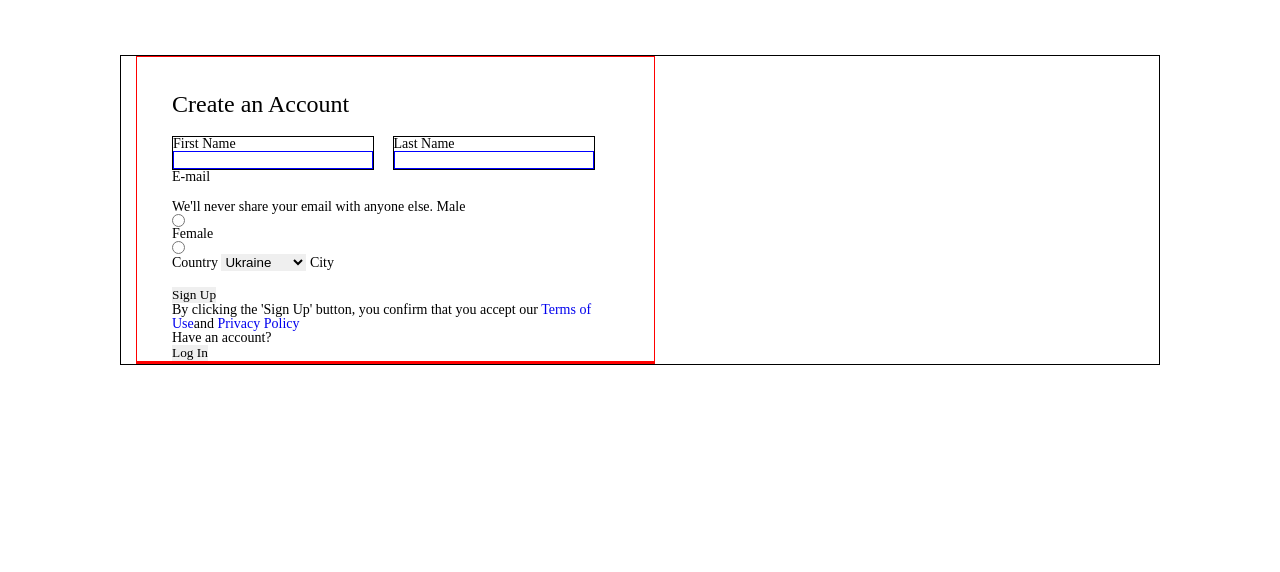
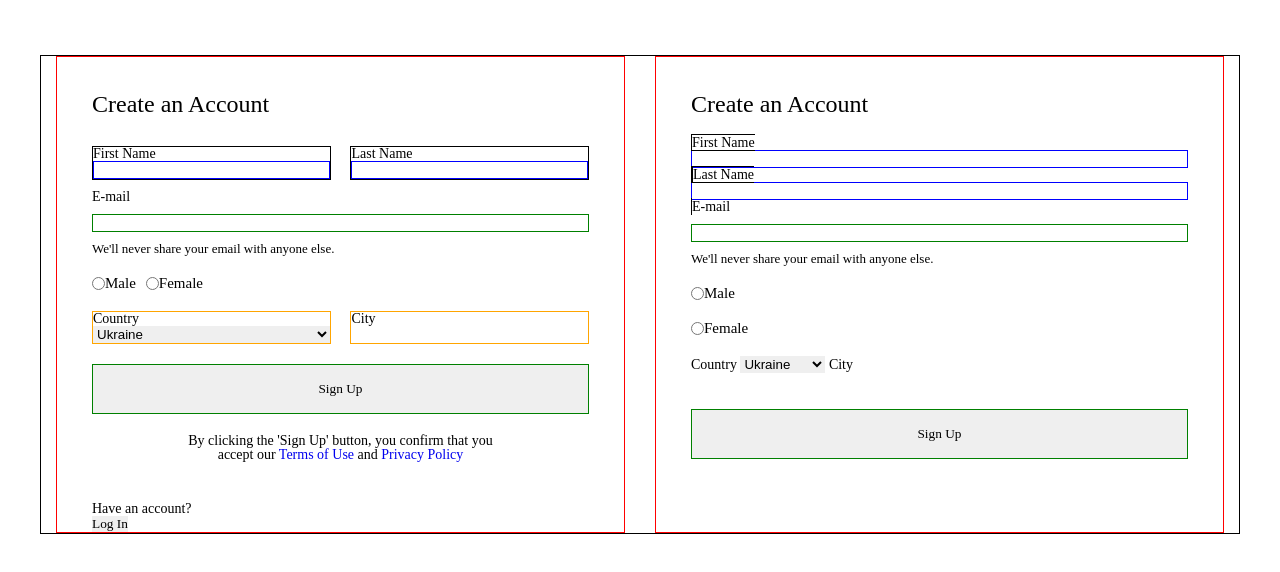
Before and after one commit to PatriarchIvan/Beetroot_Lesson_13_Homework, a plain HTML site: page index.html in a window 1280 px wide. Drawn offline with Linux system fonts and the light colour scheme.

Commit message:
still remorming html css structure

```diff
--- a/css/style.css
+++ b/css/style.css
@@ -1,6 +1,7 @@
 .container {
     max-width: 1200px;
-    margin: 55px 120px;
+    display: flex;
+    margin: 55px auto;
     border: 1px solid black;
 }
 
@@ -9,7 +10,7 @@
     margin: 0 15px;
     border: 1px solid red;
     max-width: 570px;
-    max-height: 590px;
+    max-height: 600px;
 }
 
 .form,
@@ -23,44 +24,90 @@
     font-weight: 500;
 }
 
-.form_input_title {
-    display: inline-block;
-    border: 1px solid black;
-    margin: 0 15px 0 0;
+.user_name {
+    display: flex;
+    justify-content: space-between;
 }
 
-.form_input_last_name:last-child {
-    margin: 0 0;
+.form_input_title {
+    flex-basis: 48%;
+    border: 1px solid black;
+    margin: 10px 0;
 }
 
 .form_input_first_name,
 .form_input_last_name {
-    width: 200px;
     border: 1px solid blue;
+    width: 100%;
 }
 
+.form_input_email {
+    width: 100%;
+    border: 1px solid green;
+    margin: 10px 0;
+}
 
+.form_email_text {
+    font-size: 13px;
+}
 
 .form_email {
 }
-.form_span_email_text {
+
+.user_sex {
+    display: flex;
 }
+
 .form_sex_radio {
+    display: flex;
+    margin: 20px 10px 20px 0;
+    font-size: 15px;
 }
-.form_country {
+
+.form_input_sex {
+    font-size: 15px;
+    order: -1;
 }
+
+.user_geo {
+    display: flex;
+    justify-content: space-between;
+}
+
+.user_country,
+.user_city {
+    display: flex;
+    flex-direction: column;
+    flex-basis: 48%;
+    border: 1px solid orange;
+}
+
 .form_select_country_list {
 }
+
 .form_button {
+    width: 100%;
+    height: 50px;
+    margin: 20px 0;
+    border: 1px solid green;
 }
 .form_footer_text {
+    position: relative;
+    text-align: center;
+    margin: 0 80px 40px 80px;
+}
+
+.form_footer_text::after {
+    content: "" ;
+    position: absolute;
+    background: #E4E4E4;
+    height: 10px;
+    top: 0;
+    left: 0;
 }
 .form_footer_span {
 }
 .form_footer_button {
-}
-
-.form_input_email {
 }
 .form_input_sex {
 }
--- a/index.html
+++ b/index.html
@@ -15,12 +15,63 @@
         <section class="form_section_wrapper">
             <form action="#" class="form">
                 <h2 class="form_title">Create an Account</h2>
-                <label class="form_input_title">First Name<input type="text" class="form_input_first_name" required></label>
-                <label class="form_input_title">Last Name<input type="text" class="form_input_last_name" required></label>
+                <div class="user_name">
+                    <label class="form_input_title">First Name<input type="text" class="form_input_first_name"
+                            required></label>
+                    <label class="form_input_title">Last Name<input type="text" class="form_input_last_name"
+                            required></label>
+                </div>
+                <div class="user_email">
+                    <label class="form_email">E-mail<input type="mail" class="form_input_email" required></label>
+                    <span class="form_email_text">We'll never share your email with anyone else.</span>
+                </div>
+                <div class="user_sex">
+                    <label class="form_sex_radio">Male<input type="radio" class="form_input_sex" value="" name="sex"
+                            required></label>
+                    <label class="form_sex_radio">Female<input type="radio" class="form_input_sex" value="" name="sex"
+                            required></label>
+                </div>
+                <div class="user_geo">
+                    <div class="user_country">
+                        <label for="form_select_country" class="form_country">Country</label>
+                        <select class="form_select_country_list" placeholder="Select" required>
+                            <option value="" class="form_select_country_item">Ukraine</option>
+                            <option value="" class="form_select_country_item" disabled>Ru&#8623&#8623land</option>
+                            <option value="" class="form_select_country_item">EU</option>
+                            <option value="" class="form_select_country_item">USA</option>
+                            <option value="" class="form_select_country_item">Other</option>
+                        </select>
+                    </div>
+                    <div class="user_city">
+                        <label class="form_country">City<input type="text" class="form_select_input_city" required></label>
+                    </div>
+                </div>
+                <button type="submit" class="form_button">Sign Up</button>
+            </form>
+            <footer class="form_footer">
+                <p class="form_footer_text">
+                    By clicking the 'Sign Up' button, you confirm that you accept our
+                    <a href="#" class="form_footer_text_link">Terms of Use</a> and
+                    <a href="#" class="form_footer_text_link">Privacy Policy</a>
+                </p>
+                <span class="form_footer_span">Have an account?</span>
+                <button class="form_footer_button">Log In</button>
+            </footer>
+        </section>
+
+        <section class="form_section_wrapper">
+            <form action="#" class="form">
+                <h2 class="form_title">Create an Account</h2>
+                <label class="form_input_title">First Name<input type="text" class="form_input_first_name"
+                        required></label>
+                <label class="form_input_title">Last Name<input type="text" class="form_input_last_name"
+                        required></label>
                 <label class="form_email">E-mail<input type="mail" class="form_input_email" required></label>
-                <span class="form_span_email_text">We'll never share your email with anyone else.</span>
-                <label class="form_sex_radio">Male<input type="radio" class="form_input_sex" value="" name="gender" required></label>
-                <label class="form_sex_radio">Female<input type="radio" class="form_input_sex" value="" name="gender" required></label>
+                <span class="form_email_text">We'll never share your email with anyone else.</span>
+                <label class="form_sex_radio">Male<input type="radio" class="form_input_sex" value="" name="gender"
+                        required></label>
+                <label class="form_sex_radio">Female<input type="radio" class="form_input_sex" value="" name="gender"
+                        required></label>
                 <label for="form_select_country" class="form_country">Country</label>
                 <select class="form_select_country_list" placeholder="Select" required>
                     <option value="" class="form_select_country_item">Ukraine</option>
@@ -32,20 +83,6 @@
                 <label class="form_country">City<input type="text" class="form_select_input_city" required></label>
                 <button type="submit" class="form_button">Sign Up</button>
             </form>
-            <footer class="form_footer">
-                <p class="form_footer_text">
-                    By clicking the 'Sign Up' button, you confirm that you accept our
-                    <a href="#" class="form_footer_text_link">Terms of Use</a>and
-                    <a href="#" class="form_footer_text_link">Privacy Policy</a>
-                </p>
-                <span class="form_footer_span">Have an account?</span>
-                <button class="form_footer_button">Log In</button>
-            </footer>
-        </section>
-
-        <section class="form_section_wrapper">
-            <form action="#" class="form">
-
             </form>
         </section>
     </div>
```
